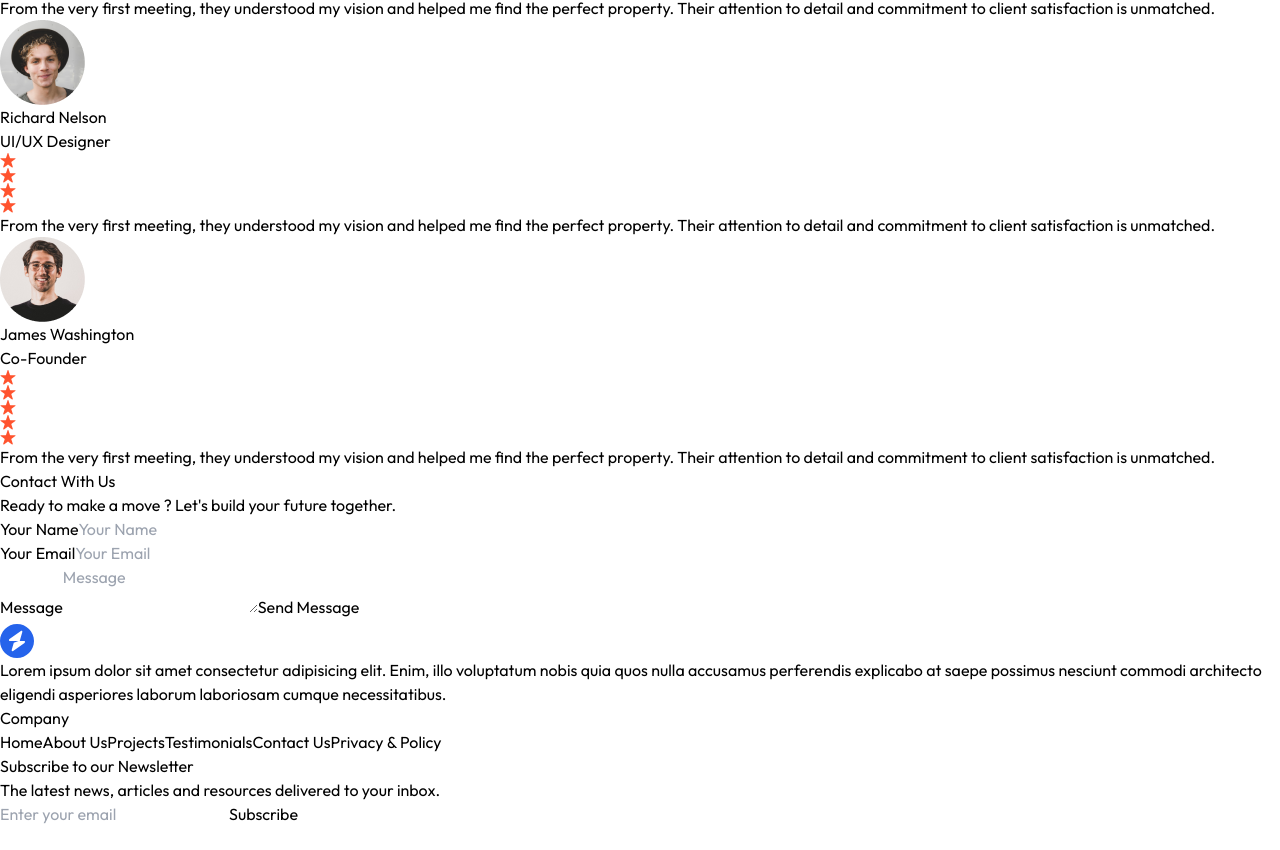
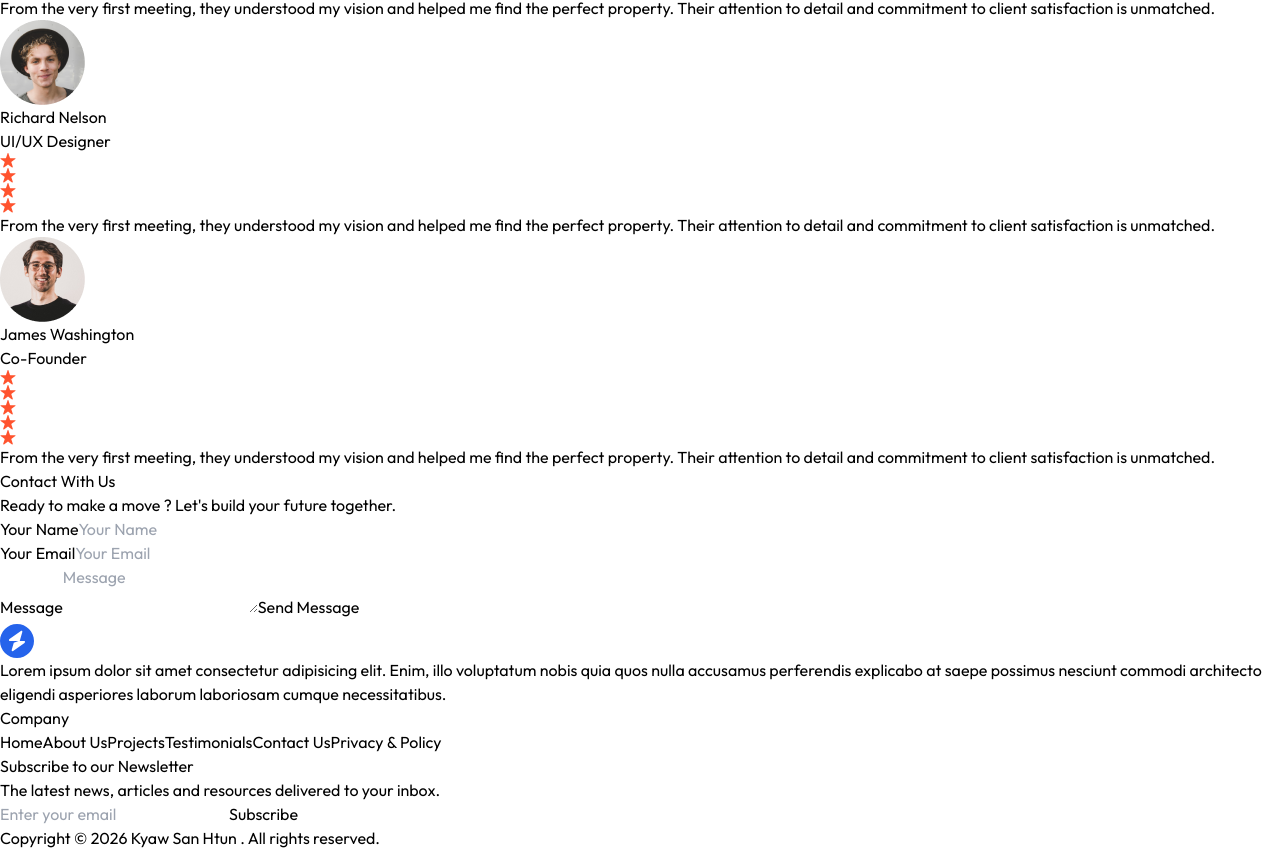
Before and after one commit to Ssnig/Real-Estate-Website, a React (Vite) app: page / in a window 1280 px wide. Shown: the part 6008-6858 px from the top of the page. Before the commit the page ends 6834 px from the top, so only its background shows below. Built offline with nearby package versions, Linux system fonts and the light colour scheme; a web font is replaced by a local one.

Commit message:
all done except for the animation of course

```diff
--- a/package.json
+++ b/package.json
@@ -10,6 +10,7 @@
     "preview": "vite preview"
   },
   "dependencies": {
+    "motion": "^12.30.0",
     "react": "^19.2.0",
     "react-dom": "^19.2.0",
     "react-toastify": "^11.0.5"
--- a/src/components/Footer.jsx
+++ b/src/components/Footer.jsx
@@ -31,7 +31,8 @@ const Footer = () => {
 
                 </div>
             </div>
-            <div>
+            <div className='border-t py-4 mt-10 border-gray-700 text-center text-gray-500'>
+                Copyright © 2026 Kyaw San Htun . All rights reserved.
 
             </div>
         </div>
```
Also changed, not shown: 1 other file (tests, documents, lock files or other folders).
